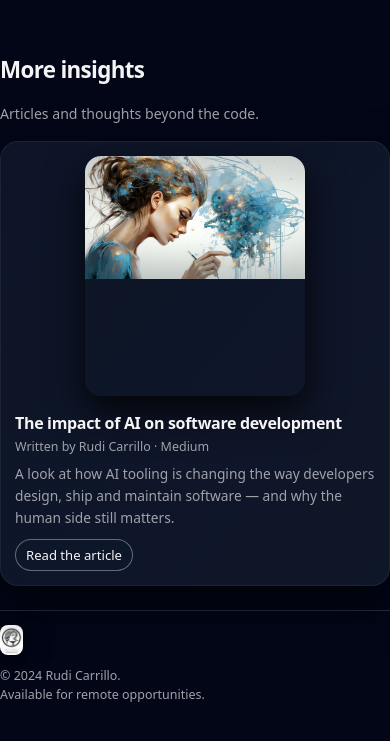
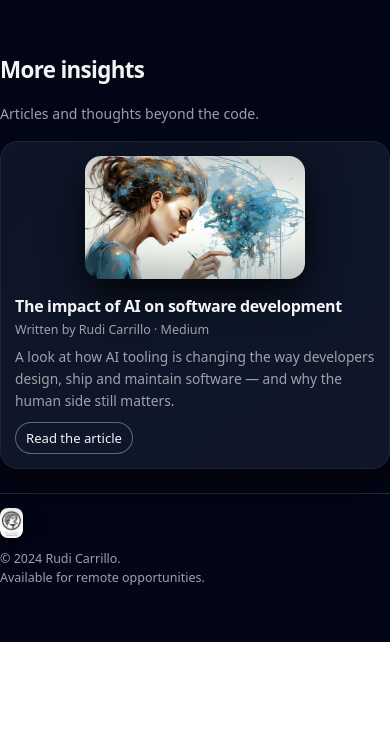
Before and after one commit to rudicarrilloypr/rc-portafolio, a React (Create React App) app: page / in a window 390 px wide. Shown: the part 3896-4637 px from the top of the page. After the commit the page ends 4538 px from the top, so only its background shows below. Built offline with nearby package versions, Linux system fonts and the light colour scheme.

Commit message:
Fix image on socials section

```diff
--- a/src/components/Socials/socials.module.css
+++ b/src/components/Socials/socials.module.css
@@ -147,8 +147,11 @@
     padding: 14px;
   }
 
+  /* 🔧 FIX: que el wrapper se adapte a la imagen en móvil */
   .imageWrapper {
     max-width: 220px;
+    flex: 0 0 auto;   /* en vez de 240px de alto */
+    width: 100%;
   }
 
   .footerInner {
```
